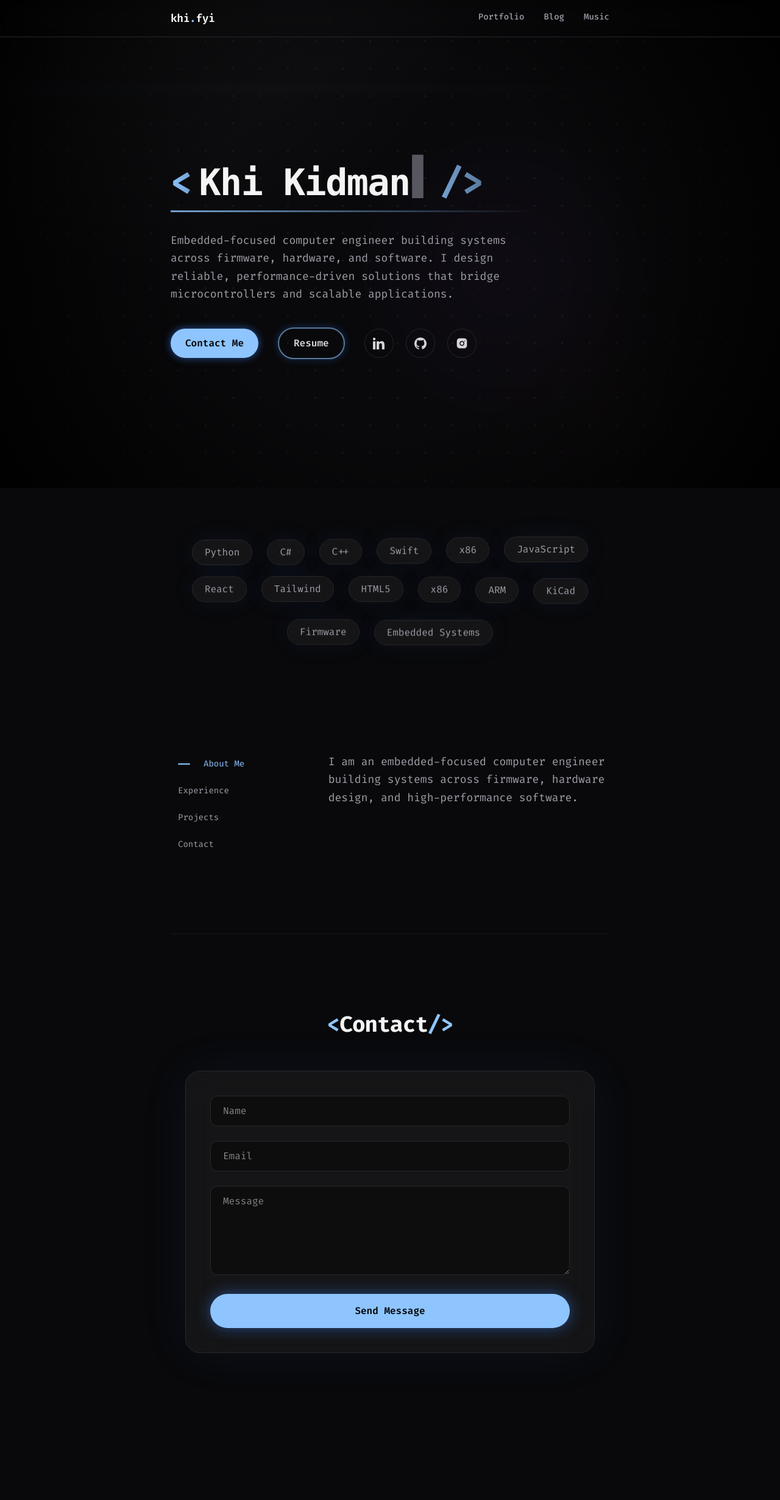
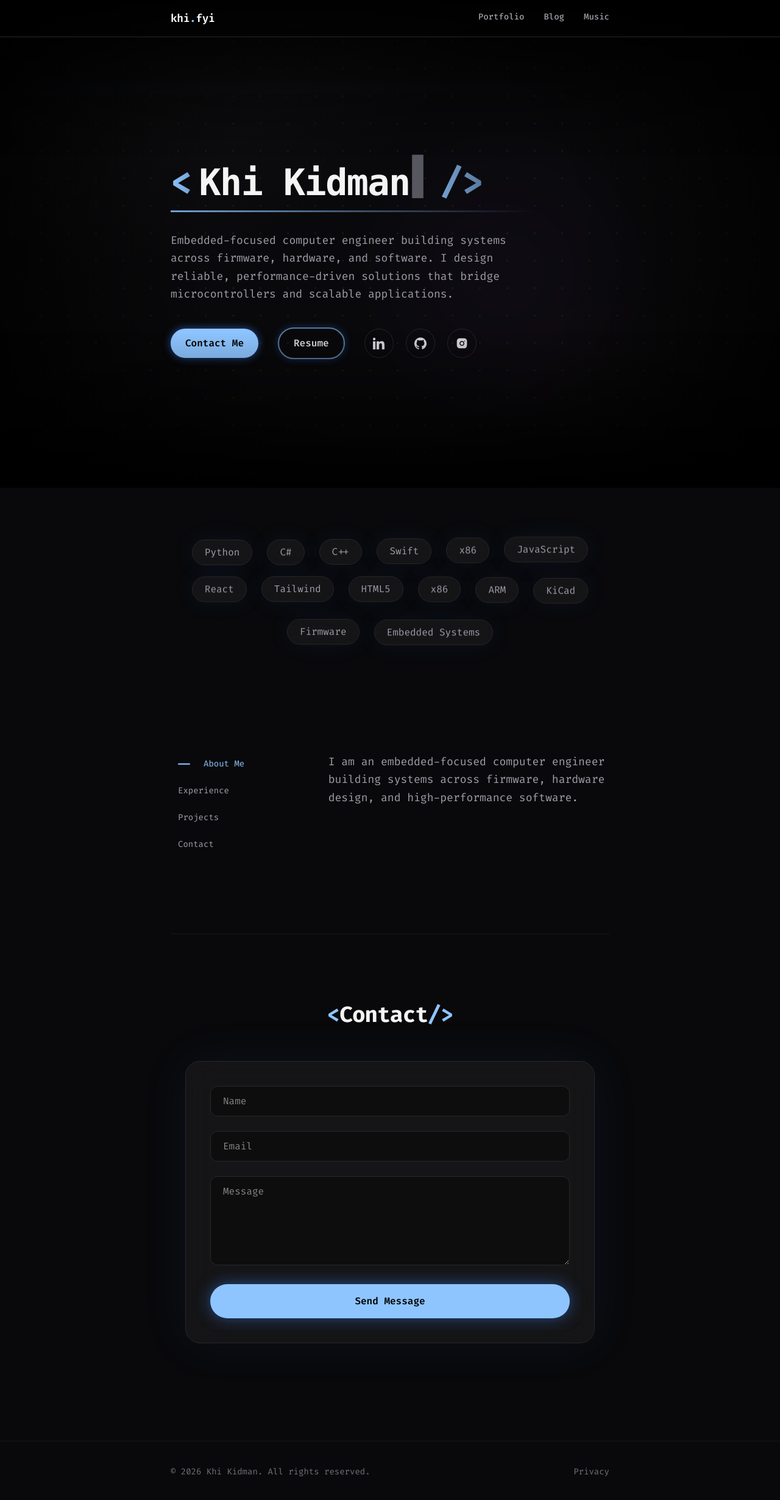
Before and after one commit to khikidman/khifyi, a React (Vite) app: page / in a window 1280 px wide. Shown: the top 2460 px of the page at 61% size. Before the commit the page ends 2395 px from the top, so only its background shows below. Built offline with nearby package versions, Linux system fonts and the light colour scheme.

Commit message:
Home page polish and resume modal started

```diff
--- a/src/components/Layout.tsx
+++ b/src/components/Layout.tsx
@@ -10,11 +10,60 @@ const Layout = ({ children }: LayoutProps) => {
   return (
     <div className="min-h-screen text-zinc-100">
       <Background />
-      <Navbar />
+      <div className="pointer-events-none fixed inset-0 z-20">
+
+        {/* Top Fade */}
+        <div
+          className="
+            absolute top-0 left-0 w-full
+            h-64
+            bg-gradient-to-b
+            from-black/90
+            via-black/40
+            to-transparent
+          "
+        />
+
+        {/* Bottom Fade */}
+        <div
+          className="
+            absolute bottom-0 left-0 w-full
+            h-64
+            bg-gradient-to-t
+            from-black/90
+            via-black/40
+            to-transparent
+          "
+        />
+
+      </div>
+      <Navbar/>
+
 
       <main className="max-w-3xl mx-auto px-6 py-12">
           {children}
       </main>
+
+      <footer className="w-full py-10 border-t border-zinc-900 mt-20 sticky z-50">
+        <div className="max-w-3xl mx-auto px-6 flex flex-col md:flex-row justify-between items-center gap-4 text-sm text-zinc-500">
+
+          {/* Copyright */}
+          <p>
+            © {new Date().getFullYear()} Khi Kidman. All rights reserved.
+          </p>
+
+          {/* Optional small footer links */}
+          <div className="flex gap-6">
+            <a
+              href="#"
+              className="hover:text-white transition-colors duration-300"
+            >
+              Privacy
+            </a>
+          </div>
+
+        </div>
+      </footer>
     </div>
   );
 };
--- a/src/components/Navbar.tsx
+++ b/src/components/Navbar.tsx
@@ -37,7 +37,7 @@ const Navbar = () => {
   }, [location.pathname]);
 
   return (
-    <nav className="w-full border-b border-zinc-800 backdrop-blur-md">
+    <nav className="w-full border-b border-zinc-800 backdrop-blur-md sticky z-50">
       <div className="max-w-3xl mx-auto px-6 py-4 flex items-center justify-between">
 
         {/* Brand */}
--- a/src/pages/Home.tsx
+++ b/src/pages/Home.tsx
@@ -2,7 +2,7 @@ import Layout from "../components/Layout";
 import PageContentTransition from "../components/PageContentTransition";
 import Typewriter from "../components/Typewriter";
 import { motion, AnimatePresence } from "framer-motion";
-import { useState } from "react";
+import { useEffect, useState } from "react";
 
 const Home = () => {
   const homeSections = [
@@ -14,6 +14,10 @@ const Home = () => {
 
   const [activeSection, setActiveSection] = useState("about");
 
+  const [showTopButton, setShowTopButton] = useState(false);
+
+  const [showResume, setShowResume] = useState(false);
+
   const [name, setName] = useState("");
   const [email, setEmail] = useState("");
   const [message, setMessage] = useState("");
@@ -21,6 +25,15 @@ const Home = () => {
   const [loading, setLoading] = useState(false);
   const [success, setSuccess] = useState(false);
   const [error, setError] = useState("");
+
+  useEffect(() => {
+    const handleScroll = () => {
+      setShowTopButton(window.scrollY > 400);
+    };
+
+    window.addEventListener("scroll", handleScroll);
+    return () => window.removeEventListener("scroll", handleScroll);
+  }, []);
 
   const sendEmail = async (e: React.FormEvent) => {
     e.preventDefault();
@@ -125,8 +138,12 @@ const Home = () => {
           <div className="flex flex-wrap items-center gap-8">
 
             {/* Contact Button */}
-            <a
-              href="mailto:your@email.com"
+            <button
+              onClick={() => {
+                document
+                  .getElementById("contact")
+                  ?.scrollIntoView({ behavior: "smooth" });
+              }}
               className="
                 px-6 py-3
                 bg-blue-300
@@ -134,17 +151,17 @@ const Home = () => {
                 text-black
                 font-semibold
                 rounded-full
-                hover:shadow-[0_0_0px_rgba(59,130,246,0.0)]
-                hover:bg-blue-300
+                hover:shadow-none
                 transition-all duration-300
+                cursor-pointer
               "
             >
               Contact Me
-            </a>
+            </button>
 
             {/* Resume */}
-            <a
-              href="mailto:your@email.com"
+            <button
+              onClick={() => setShowResume(true)}
               className="
                 px-6 py-3
                 bg-transparent
@@ -153,14 +170,14 @@ const Home = () => {
                 font-semibold
                 rounded-full
                 border-2 border-blue-300/60
-                hover:shadow-[0_0_0px_rgba(59,130,246,0.0)]
                 hover:text-zinc-100
                 hover:border-blue-300/70
                 transition-all duration-300
+                cursor-pointer
               "
             >
               Resume
-            </a>
+            </button>
 
             {/* Social Icons */}
             <div className="flex gap-5">
@@ -431,7 +448,14 @@ const Home = () => {
 
         </div>
       </div>
-      <div className="w-full py-32 mt-32 border-t border-zinc-900">
+      <motion.div
+        id="contact"
+        initial={{ opacity: 0, y: 60 }}
+        whileInView={{ opacity: 1, y: 0 }}
+        viewport={{ once: true, margin: "-100px" }}
+        transition={{ duration: 0.6, ease: [0.22, 1, 0.36, 1] }}
+        className="w-full pt-28 pb-8 mt-32 border-t border-zinc-900"
+      >
 
         <div className="max-w-3xl mx-auto px-6">
 
@@ -526,9 +550,11 @@ const Home = () => {
                 bg-blue-300
                 text-black
                 shadow-[0_0_25px_rgba(59,130,246,0.5)]
-                hover:shadow-none
+                hover:shadow-[0_0_35px_rgba(59,130,246,0.7)]
+                active:scale-95
                 transition-all duration-300
                 flex items-center justify-center gap-3
+                cursor-pointer
               "
             >
 
@@ -545,9 +571,95 @@ const Home = () => {
             </button>
 
           </motion.form>
+        </div>
 
-        </div>
-      </div>
+      </motion.div>
+      <AnimatePresence>
+        {showTopButton && (
+          <motion.button
+            onClick={() =>
+              window.scrollTo({ top: 0, behavior: "smooth" })
+            }
+            initial={{ opacity: 0, scale: 0.8 }}
+            animate={{ opacity: 1, scale: 1 }}
+            exit={{ opacity: 0, scale: 0.8 }}
+            whileHover={{ scale: 1.1 }}
+            whileTap={{ scale: 0.9 }}
+            className="
+              text-3xl
+              font-medium
+              fixed bottom-5 right-5
+              w-14 h-14
+              rounded-full
+              bg-blue-300
+              text-black
+              shadow-[0_0_25px_rgba(59,130,246,0.6)]
+              flex items-center justify-center
+              z-100
+              cursor-pointer
+            "
+          >
+            ↑
+          </motion.button>
+        )}
+      </AnimatePresence>
+      <AnimatePresence>
+        {showResume && (
+          <>
+            {/* Background Overlay */}
+            <motion.div
+              className="fixed inset-0 bg-black/70 backdrop-blur-lg z-50"
+              initial={{ opacity: 0 }}
+              animate={{ opacity: 1 }}
+              exit={{ opacity: 0 }}
+              onClick={() => setShowResume(false)}
+            />
+
+            {/* Modal */}
+            <motion.div
+              className="
+                fixed
+                top-1/2 left-1/2
+                -translate-x-1/2 -translate-y-1/2
+                w-[90%] max-w-4xl
+                h-[85vh]
+                bg-zinc-950
+                border border-zinc-800
+                rounded-2xl
+                overflow-hidden
+                z-50
+              "
+              initial={{ opacity: 0, scale: 0.95 }}
+              animate={{ opacity: 1, scale: 1 }}
+              exit={{ opacity: 0, scale: 0.95 }}
+              transition={{ duration: 0.25 }}
+            >
+
+              {/* Close Button */}
+              <button
+                onClick={() => setShowResume(false)}
+                className="
+                  absolute top-5 right-5
+                  text-2xl text-zinc-400
+                  hover:text-white
+                  transition
+                  cursor-pointer
+                  z-50
+                "
+              >
+                ✕
+              </button>
+
+              {/* Resume PDF Viewer */}
+              <iframe
+                src="/resume.pdf"
+                className="w-full h-full"
+              />
+
+            </motion.div>
+          </>
+        )}
+      </AnimatePresence>
     </Layout>
   );
 };
```
Also changed, not shown: 1 other file (tests, documents, lock files or other folders).
